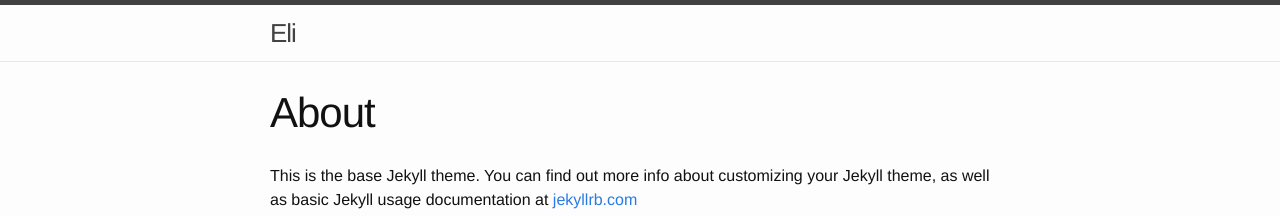
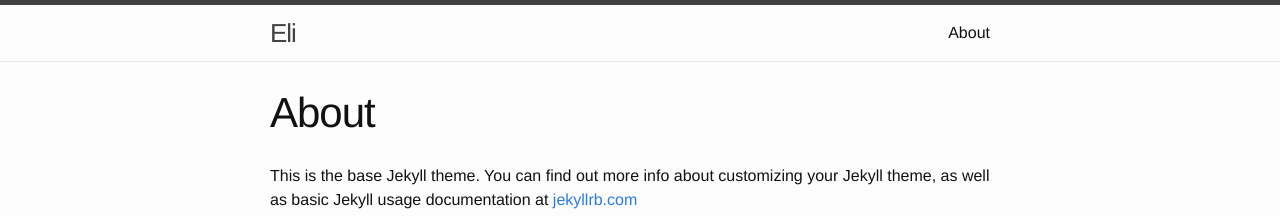
Before and after one commit to Supernaturalist/supernaturalist.github.io, a Jekyll site: the page built from about.md, in a window 1280 px wide. Shown: the top 216 px of the page. Built offline with Jekyll 4.4.1, drawn with Linux system fonts in a browser that asks for light colours.

Commit message:
Update header.html

```diff
--- a/_includes/header.html
+++ b/_includes/header.html
@@ -14,7 +14,7 @@
       </a>
 
       <div class="trigger">
-          <a class="page-link" href="{{ my_page.url | prepend: site.baseurl }}">{{ my_page.title }}</a>
+          <a class="page-link" href="/about">About</a>
           <a class="page-link" href="{{ my_page.url | prepend: site.baseurl }}">{{ my_page.title }}</a>
       </div>
     </nav>
```
